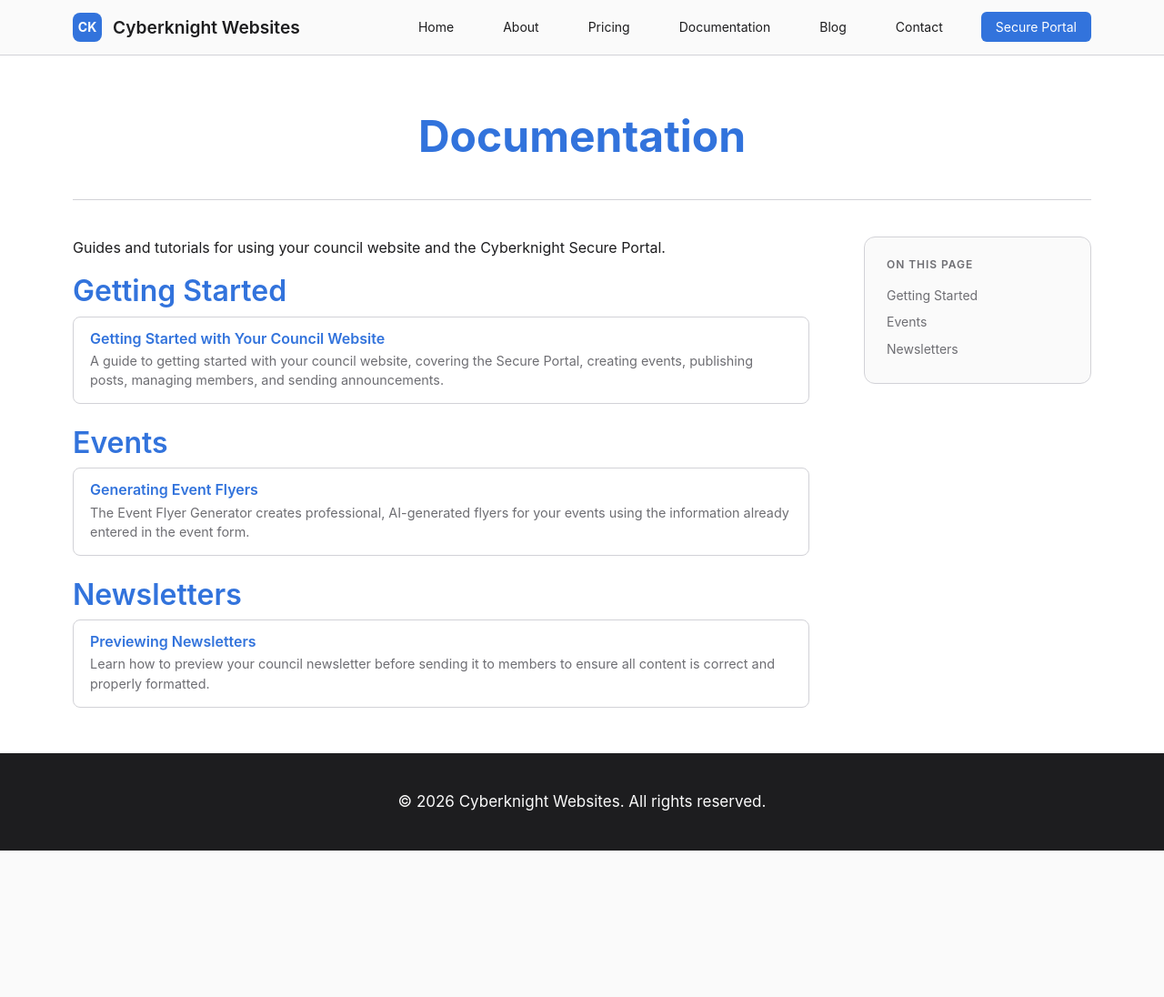
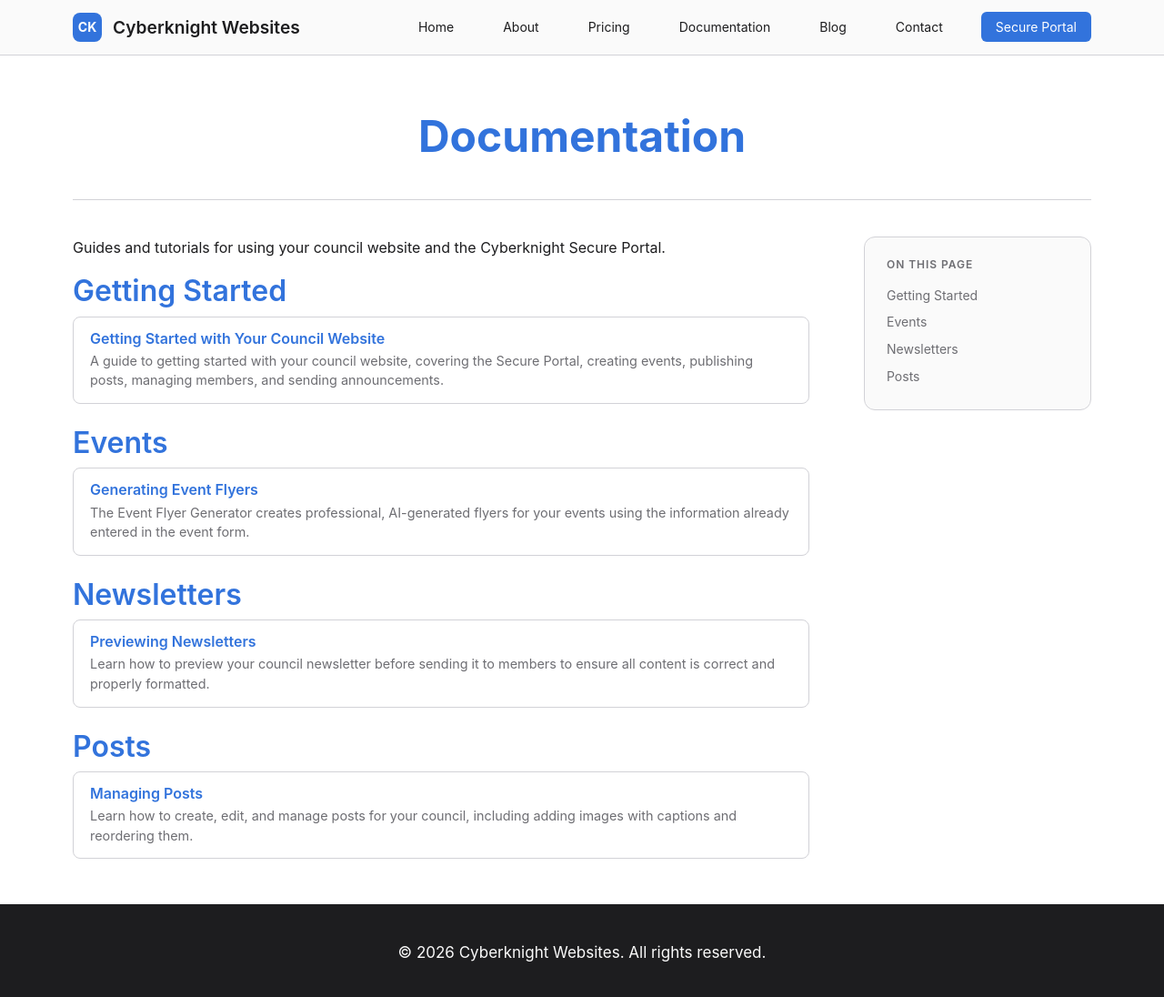
Before and after one commit to Cyberknight-Websites-Org/cyberknight-corporate-website, a Jekyll site: the page built from docs/index.md, in a window 1280 px wide and 1102 px high. Shown: the top 1096 px of the window at 91% size. Built offline with Jekyll 4.4.1, drawn with Linux system fonts in a browser that asks for light colours.

Commit message:
docs: sync from secure webapp

```diff
--- a/_data/doc_sections.yml
+++ b/_data/doc_sections.yml
@@ -6,3 +6,6 @@
 
 - id: newsletters
   title: Newsletters
+
+- id: posts
+  title: Posts
--- /dev/null
+++ b/_documentation/managing-posts.md
@@ -0,0 +1,92 @@
+---
+layout: doc
+title: Managing Posts
+permalink: /docs/managing-posts/
+section: posts
+description: Learn how to create, edit, and manage posts for your council, including adding images with captions and reordering them.
+---
+
+Posts allow your council to publish news and updates that appear on your council's website. You can write rich content, attach photos, and manage your post archive from a single place.
+
+## Viewing the Posts Overview
+
+The Posts Overview is your starting point for all post activity. It shows your most recent posts and provides quick access to create a new post or browse the full list.
+
+<figure>
+<picture>
+<img src="/assets/images/docs/managing-posts/screenshot-01.png" class="announcement-img-lightbox">
+</picture>
+<figcaption>Posts Overview page showing recent posts and action buttons</figcaption>
+</figure>
+
+## Creating a Post
+
+### Step 1: Open the Create Post form
+
+From the Posts Overview, click the **Create Post** button to open a new blank post form.
+
+<figure>
+<picture>
+<img src="/assets/images/docs/managing-posts/screenshot-02.png" class="announcement-img-lightbox">
+</picture>
+<figcaption>The Create Post form with empty title and body fields</figcaption>
+</figure>
+
+### Step 2: Fill in the title and body
+
+Enter a **Post Title** (up to 45 characters — a live counter tracks your progress) and write your content in the **Post Body** editor. The editor supports rich text formatting such as bold, italics, links, and lists.
+
+<figure>
+<picture>
+<img src="/assets/images/docs/managing-posts/screenshot-03.png" class="announcement-img-lightbox">
+</picture>
+<figcaption>Post form with a title and body filled in, ready to be saved</figcaption>
+</figure>
+
+### Step 3: Save the post
+
+Click **Create Post** at the bottom of the form. A loading indicator will appear while the post is saved. Once complete, you'll be taken to the edit page where you can add images.
+
+## Editing a Post and Managing Images
+
+After a post is saved, you can update its title and body, and manage attached images — up to 25 photos per post.
+
+<figure>
+<picture>
+<img src="/assets/images/docs/managing-posts/screenshot-04.png" class="announcement-img-lightbox">
+</picture>
+<figcaption>Edit Post form for an existing post, showing the title and body editor</figcaption>
+</figure>
+
+To add an image, click **Add Image** in the Post Images section and select a file from your device (PNG, JPEG, JPG, WEBP, HEIC, or HEIF — up to 10 MB each). Each image can have an optional caption. Use the **arrow buttons** to reorder images, or click the **trash icon** to remove one. Click any thumbnail to preview the full image.
+
+<figure>
+<picture>
+<img src="/assets/images/docs/managing-posts/screenshot-05.png" class="announcement-img-lightbox">
+</picture>
+<figcaption>Post Images section showing uploaded photos with caption fields and reorder controls</figcaption>
+</figure>
+
+## Deleting a Post (Optional)
+
+To permanently remove a post, open it in the edit form and click the red **Delete Post** button at the bottom of the page. This action cannot be undone.
+
+## Viewing All Posts
+
+The full post list displays all council posts in a searchable, sortable table. By default it is sorted by most recent first.
+
+<figure>
+<picture>
+<img src="/assets/images/docs/managing-posts/screenshot-06.png" class="announcement-img-lightbox">
+</picture>
+<figcaption>All Posts list with sortable columns and column visibility toggles</figcaption>
+</figure>
+
+Use the **Columns To Display** checkboxes above the table to show or hide fields such as Created By, Last Edited, and Last Edited By. Click **Edit** on any row to open that post for editing.
+
+## Tips
+
+- **Save before adding images** — the image upload section only appears after a post has been saved for the first time
+- **Use the character counter** — the title counter updates as you type to help you stay within the 45-character limit
+- **Reorder images intentionally** — images display in the order shown in the edit form, so arrange them before saving
+- **Caption your photos** — captions are optional but help readers understand what each image shows
```
Also changed, not shown: assets/images/docs/managing-posts/screenshot-01.png (added), assets/images/docs/managing-posts/screenshot-02.png (added), assets/images/docs/managing-posts/screenshot-03.png (added), assets/images/docs/managing-posts/screenshot-04.png (added), assets/images/docs/managing-posts/screenshot-05.png (added), assets/images/docs/managing-posts/screenshot-06.png (added).
